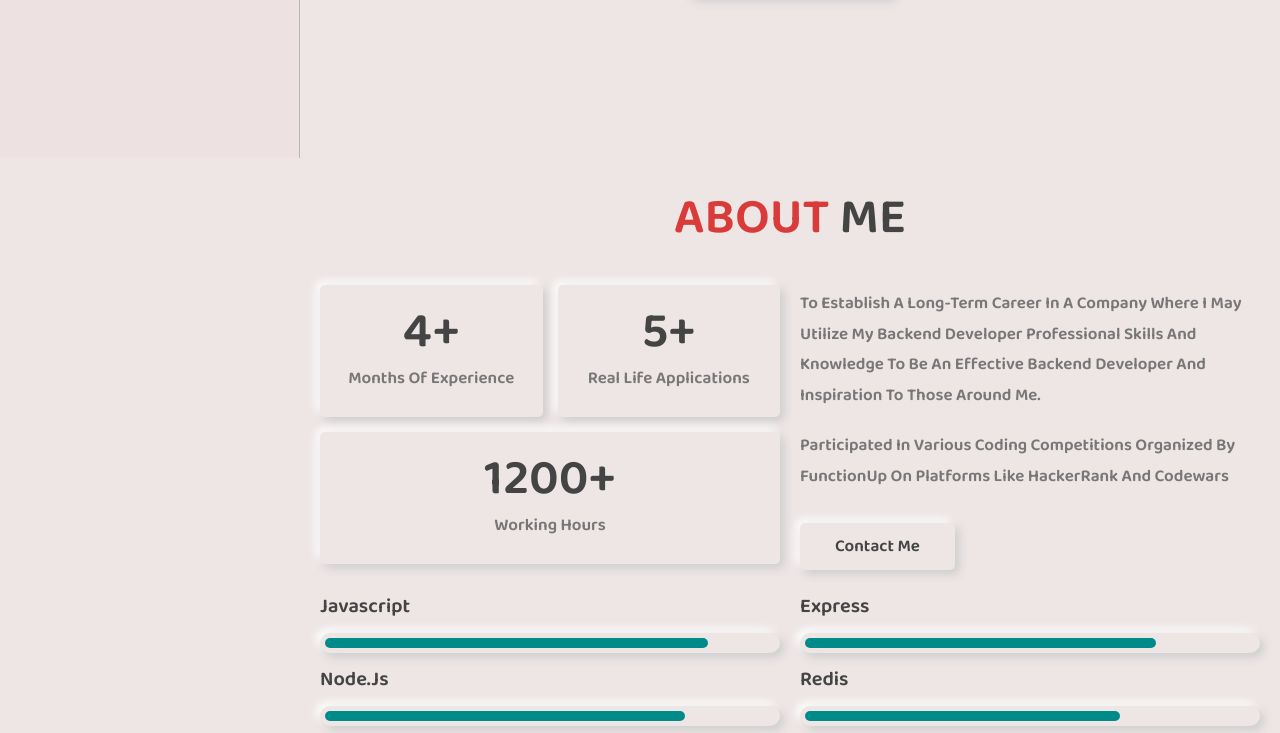
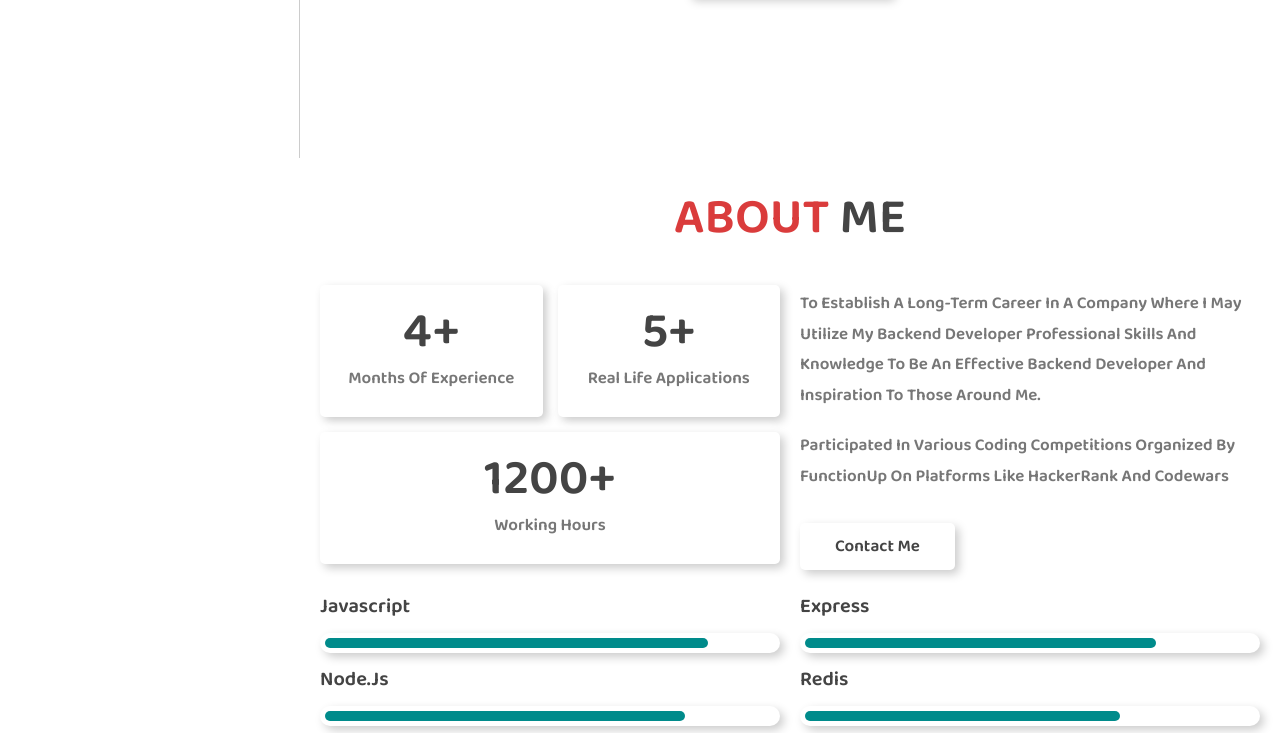
Before and after one commit to Joy-300799/Joy.github.io, a plain HTML site: page index.html in a window 1280 px wide. Shown: the part 642-1375 px from the top of the page. Drawn offline with Linux system fonts and the light colour scheme.

Commit message:
Portfolio

```diff
--- a/css/style.css
+++ b/css/style.css
@@ -5,7 +5,7 @@
     --green:#d62626e5;
     --black:#444;
     --light-color:#777;
-    --bg-color:#ece1e1d7;
+    --bg-color:#ffffff;
     --border:.1rem solid rgba(0,0,0,.2);
     --box-shadow:.4rem .4rem 1rem #ccc,
                 -.4rem -.4rem 1rem #fff;
```
